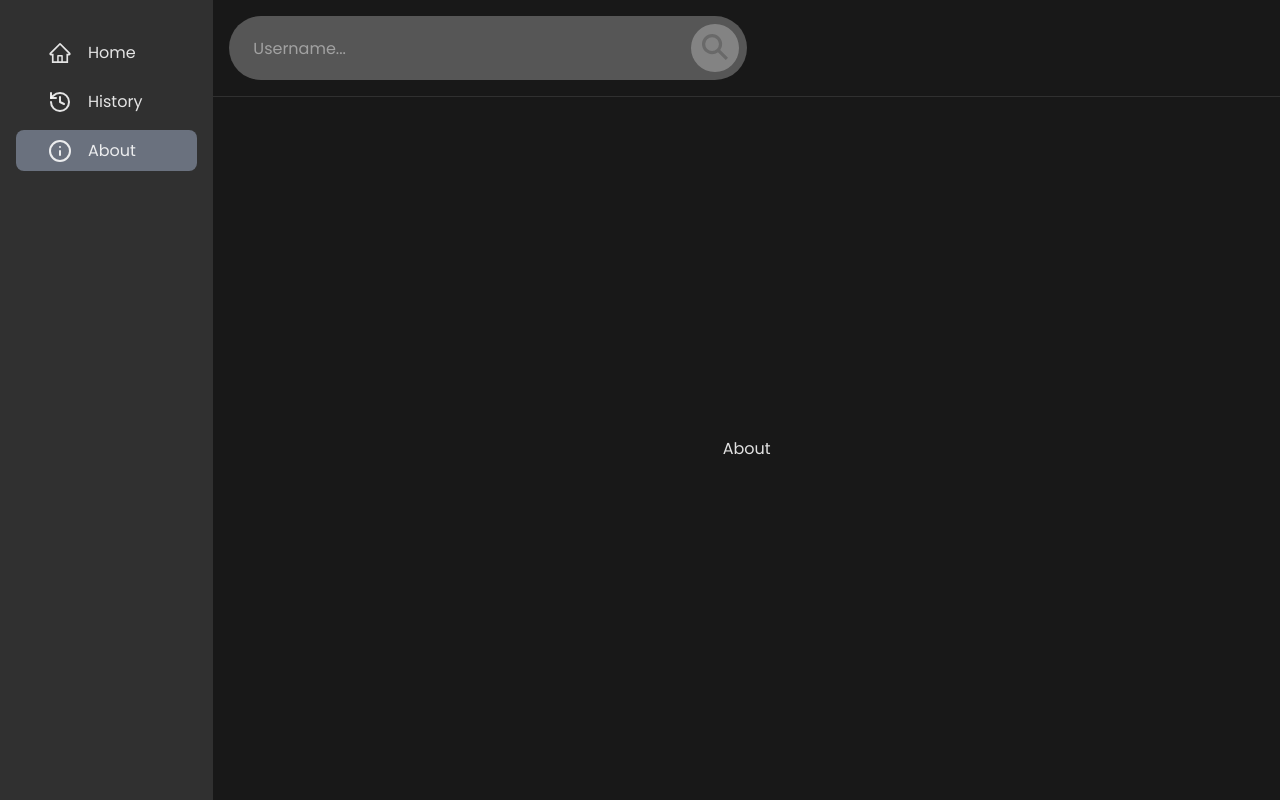
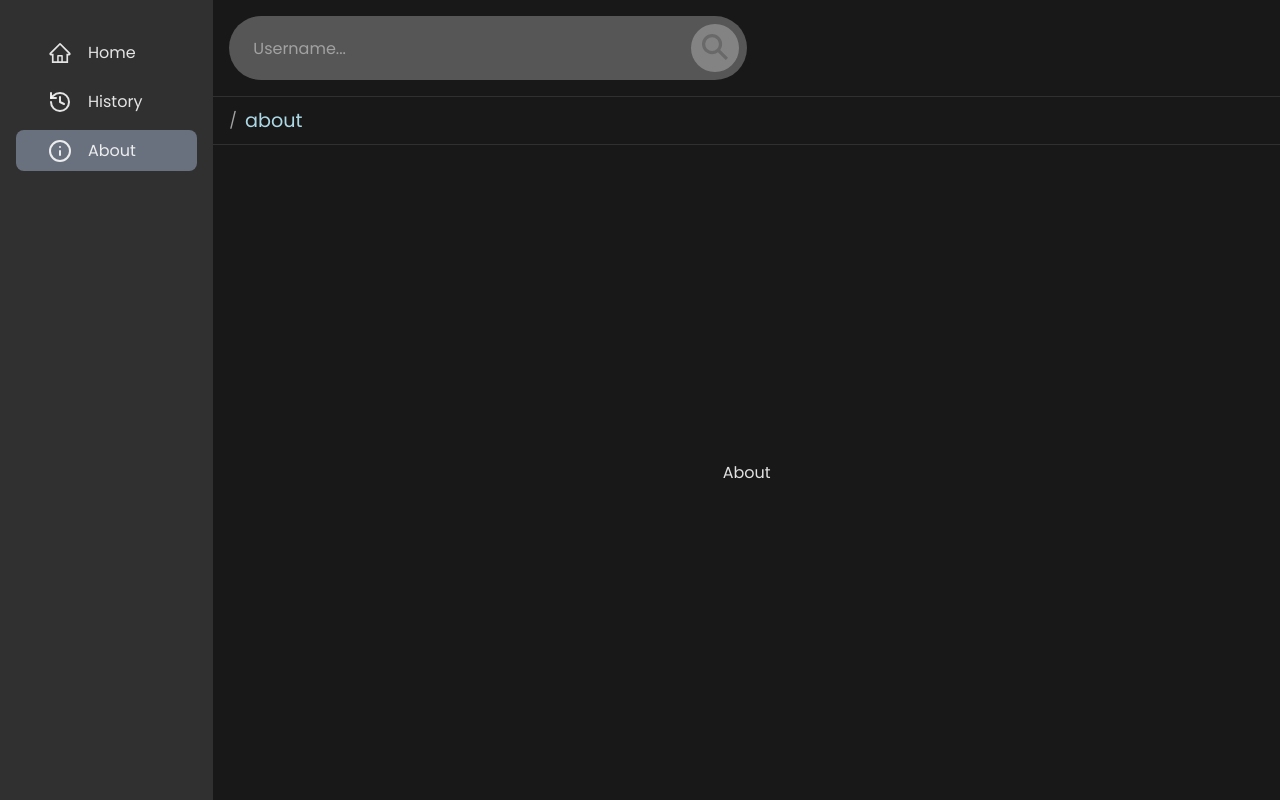
Before and after one commit to samte9924/github-api, a React (Vite) app: page /about in a window 1280 px wide. Built offline with nearby package versions, Linux system fonts and the light colour scheme.

Commit message:
Added breadcrumbs

```diff
--- a/src/components/root/Breadcrumbs.jsx
+++ b/src/components/root/Breadcrumbs.jsx
@@ -1,5 +1,42 @@
+import "../../styles/root/Breadcrumbs.css";
+import { useLocation, useNavigate, useParams } from "react-router-dom";
+import React from "react";
+
 function Breadcrumbs() {
-  return <div>Breadcrumbs</div>;
+  const location = useLocation();
+  const params = useParams();
+  const navigate = useNavigate();
+
+  const urlParams = location.pathname.slice(1).split("/");
+
+  const buildBreadcrumbUrl = (index) => {
+    const url = urlParams.slice(0, index).join("/");
+    return url;
+  };
+
+  const navigateToUrl = (url) => {
+    navigate(url);
+  };
+
+  return (
+    <div className="breadcrumbs">
+      {urlParams.map((param, index) => (
+        <React.Fragment key={index}>
+          <span>/</span>
+          {Object.values(params).includes(param) ? (
+            <span
+              onClick={() => navigateToUrl(buildBreadcrumbUrl(index + 1))}
+              className="breadcrumb"
+            >
+              {param}
+            </span>
+          ) : (
+            <span>{param}</span>
+          )}
+        </React.Fragment>
+      ))}
+    </div>
+  );
 }
 
 export default Breadcrumbs;
--- a/src/routes/Root.jsx
+++ b/src/routes/Root.jsx
@@ -2,6 +2,7 @@ import "../styles/root/Root.css";
 import { Outlet } from "react-router-dom";
 import SideBar from "../components/Root/SideBar";
 import NavBar from "../components/Root/NavBar";
+import Breadcrumbs from "../components/root/Breadcrumbs";
 
 function Root() {
   return (
@@ -10,6 +11,9 @@ function Root() {
         <SideBar />
         <div className="content-wrapper">
           <NavBar />
+          <div className="breadcrumbs-container">
+            <Breadcrumbs />
+          </div>
           <div className="displayed-child">
             <Outlet />
           </div>
--- a/src/styles/eventsPage/EventsPage.css
+++ b/src/styles/eventsPage/EventsPage.css
@@ -4,6 +4,7 @@
   display: flex;
   flex-direction: column;
   justify-content: space-between;
+  align-items: center;
 
   padding: 1rem;
 }
--- a/src/styles/reposPage/ReposPage.css
+++ b/src/styles/reposPage/ReposPage.css
@@ -4,6 +4,7 @@
   display: flex;
   flex-direction: column;
   justify-content: space-between;
+  align-items: center;
 
   padding: 1rem;
 }
@@ -12,7 +13,6 @@
   display: flex;
   align-items: center;
 
-  margin: auto auto 0 auto;
   gap: 2px;
 }
 
--- /dev/null
+++ b/src/styles/root/Breadcrumbs.css
@@ -0,0 +1,22 @@
+.breadcrumbs {
+  width: 100%;
+
+  display: flex;
+  align-items: center;
+
+  gap: 0.5rem;
+
+  color: var(--light-grey);
+}
+
+.breadcrumb {
+  text-decoration: underline;
+  color: white;
+
+  cursor: pointer;
+}
+
+.breadcrumbs span:last-child {
+  color: lightblue;
+  font-size: 1.2rem;
+}
--- a/src/styles/root/Root.css
+++ b/src/styles/root/Root.css
@@ -9,7 +9,18 @@
   grid-column: span 5;
 
   display: grid;
-  grid-template-rows: auto 1fr;
+  grid-template-rows: auto auto 1fr;
+}
+
+.breadcrumbs-container {
+  display: flex;
+  align-items: center;
+
+  height: 3rem;
+
+  padding-left: 1rem;
+
+  border-bottom: 1px solid rgba(255, 255, 255, 0.1);
 }
 
 .displayed-child {
```
